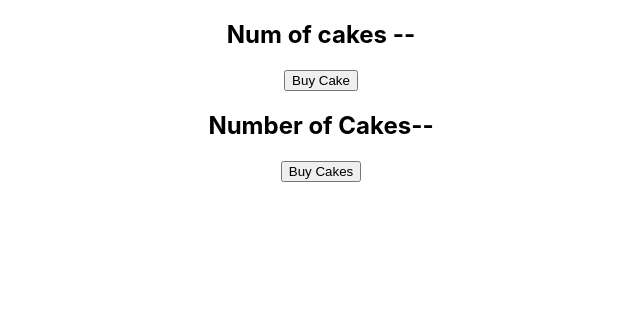
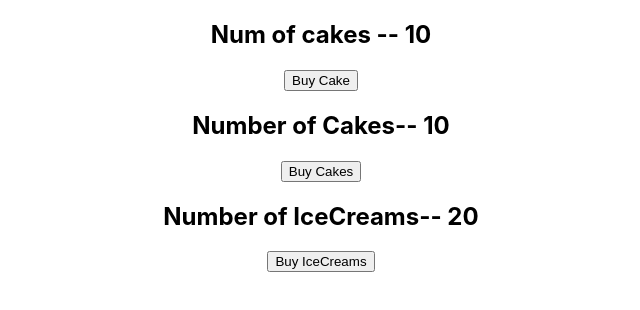
Before and after one commit to neelxie/advanced-redux, a React (Create React App) app: page / in a window 1280 px wide. Shown: the top 310 px of the page, without its empty margins (319-959 px from the left). Built offline with nearby package versions, Linux system fonts and the light colour scheme.

Commit message:
fix errors with reducer

```diff
--- a/src/App.js
+++ b/src/App.js
@@ -4,6 +4,7 @@
 import { Provider } from 'react-redux';
 import store from './redux/store';
 import HooksCake from './components/HooksCake';
+import IceCreamContainer from './components/icecream';
 
 function App() {
   return (
@@ -11,6 +12,7 @@
     <div className="App">
       <HooksCake />
       <CakeContainer />
+      <IceCreamContainer />
     </div>
     </Provider>
   );
--- a/src/components/CakeContainer.js
+++ b/src/components/CakeContainer.js
@@ -12,7 +12,7 @@
 
 const mapStateToProps = (state) => {
   return {
-    numOfCakes: state.numOfCakes
+    numOfCakes: state.cake.numOfCakes
   }
 }
 
--- a/src/components/HooksCake.js
+++ b/src/components/HooksCake.js
@@ -3,7 +3,7 @@
 import { buyCake } from "../redux";
 
 function HooksCake() {
-  const noOfCakes = useSelector((state) => state.numOfCakes);
+  const noOfCakes = useSelector((state) => state.cake.numOfCakes);
   const dispatch = useDispatch();
   return <div>
     <h2>Num of cakes -- {noOfCakes}</h2>
--- /dev/null
+++ b/src/components/icecream.js
@@ -0,0 +1,24 @@
+import React from "react";
+import { connect } from "react-redux";
+import { buyIceCream } from '../redux'
+
+function IceCreamContainer(props) {
+  console.log(props);
+  return <div>
+    <h2>Number of IceCreams-- {props.numOfIcecreams}</h2>
+    <button onClick={props.buyIceCream}>Buy IceCreams</button>
+  </div>
+}
+
+const mapStateToProps = (state) => {
+  return {
+    numOfIcecreams: state.iceCream.numOfIcecreams
+  }
+}
+
+const mapDispatchToProps = (dispatch) => {
+  return {
+    buyIceCream: () => dispatch(buyIceCream())
+  }
+}
+export default connect(mapStateToProps, mapDispatchToProps)(IceCreamContainer);
```
